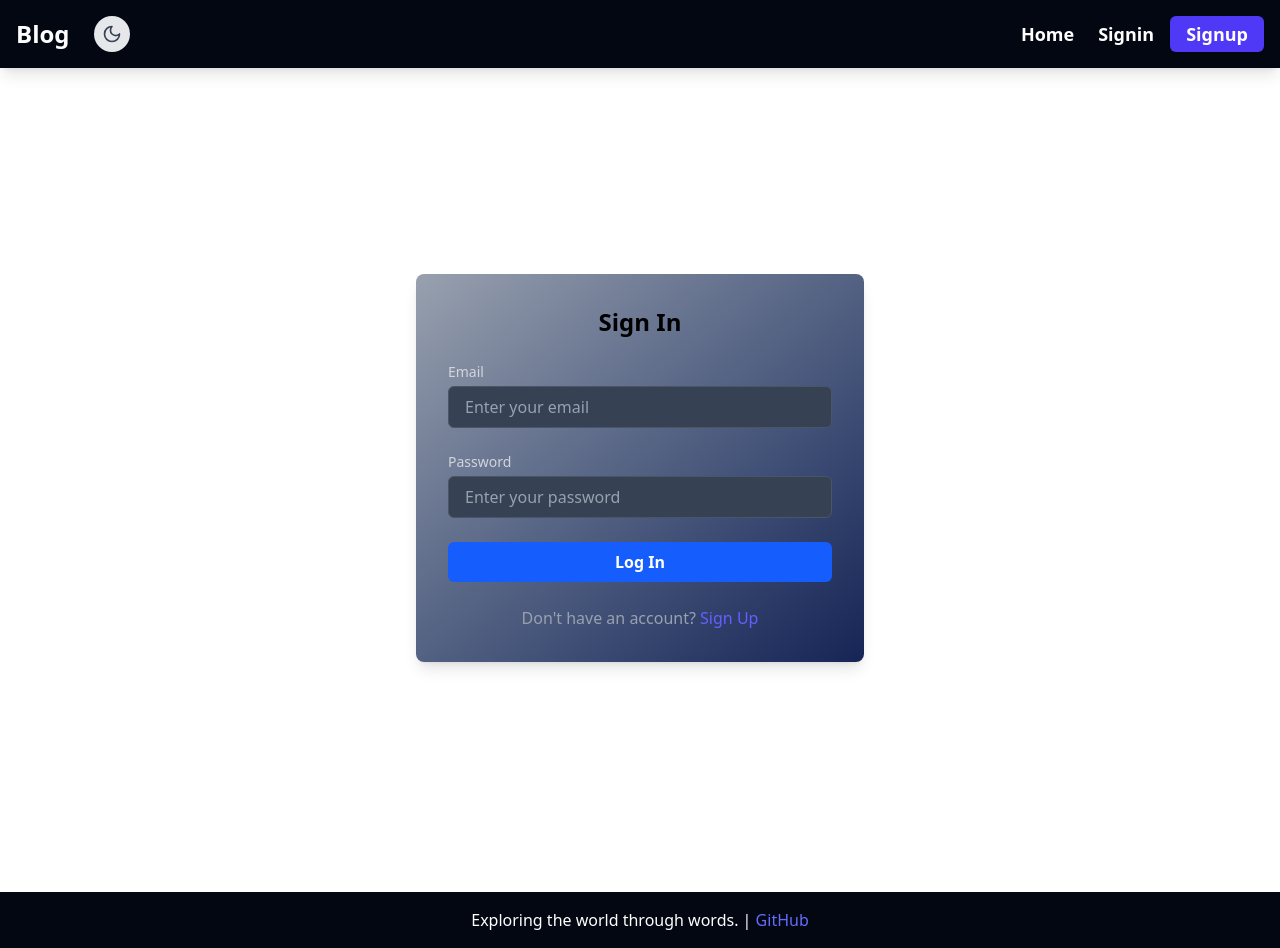
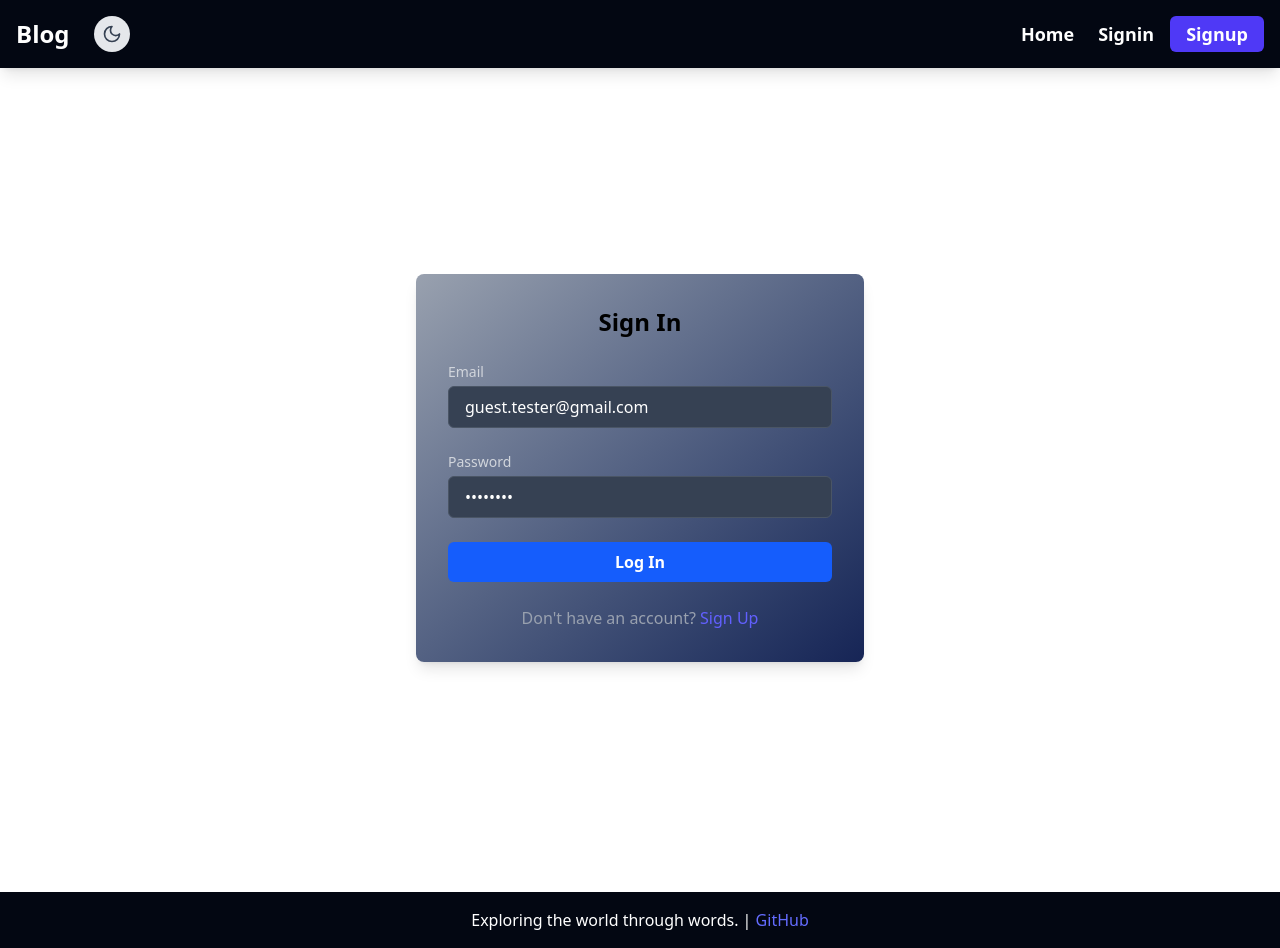
Before and after one commit to OmarBknd/Blog-API, a React (Vite) app in the folder frontend/: page /signin in a window 1280 px wide. Built offline with nearby package versions, Linux system fonts and the light colour scheme.

Commit message:
add guest account info

```diff
--- a/frontend/src/pages/SignIn.tsx
+++ b/frontend/src/pages/SignIn.tsx
@@ -13,8 +13,8 @@ const SignIn = () => {
   };
 
   const [formData, setFormData] = useState<User>({
-    email: "",
-    password: "",
+    email: "guest.tester@gmail.com",
+    password: "guest123",
   });
 
   const handleChange = (e: React.ChangeEvent<HTMLInputElement>) => {
```
